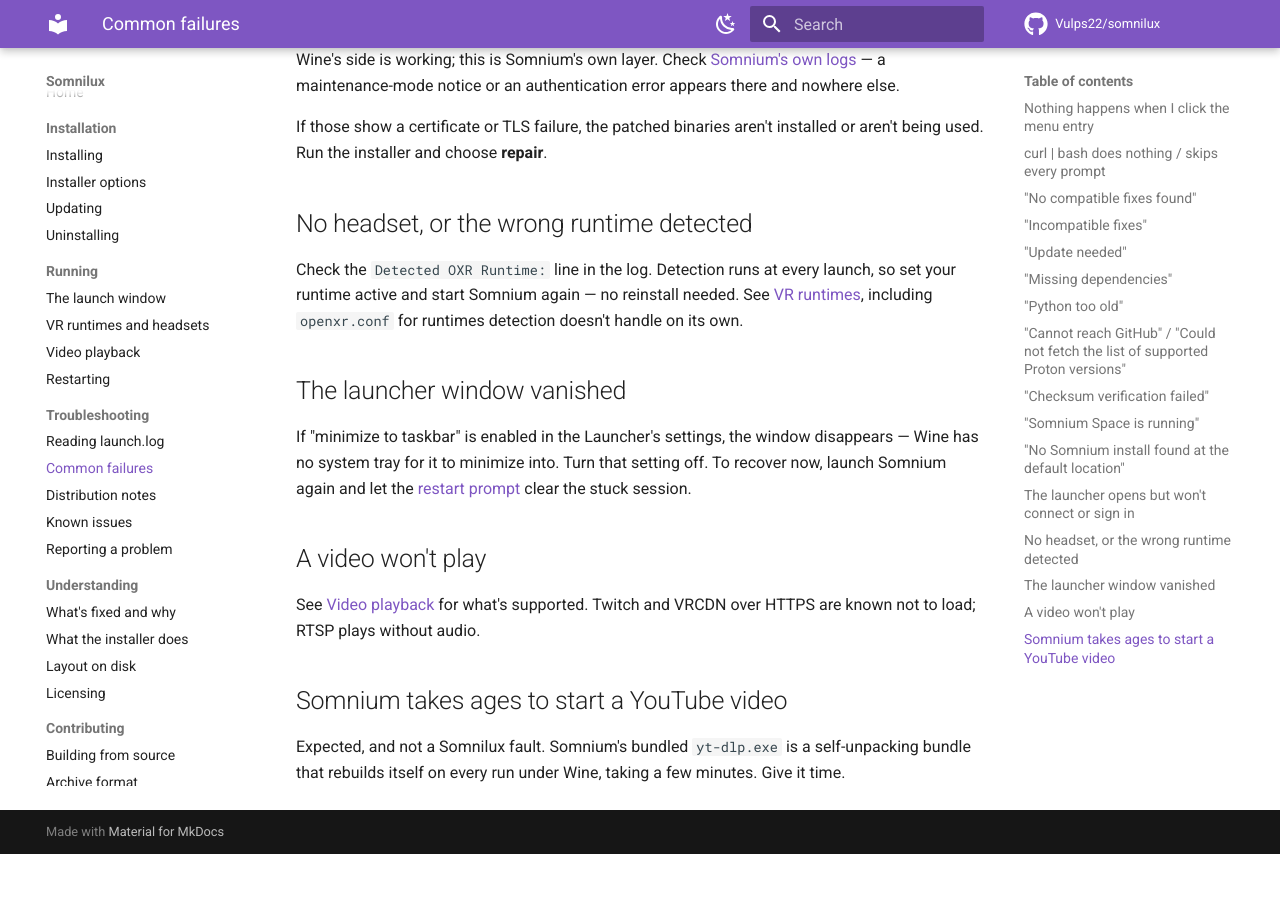
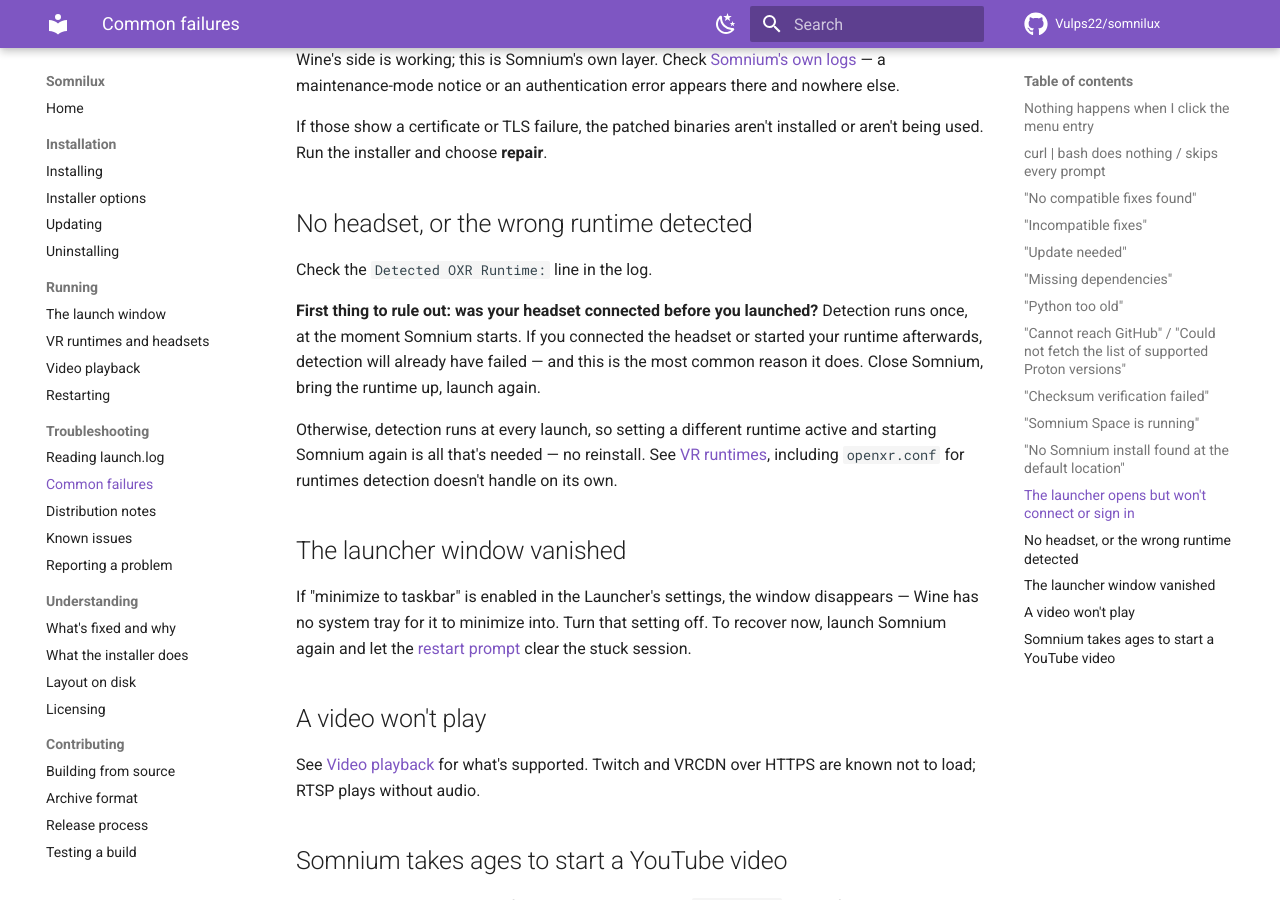
Before and after one commit to Vulps22/somnilux, an MkDocs documentation site: the page built from docs/troubleshooting/common-failures.md, in a window 1280 px wide and 900 px high, scrolled down 2609 px. Built offline with MkDocs 1.6.1 and Material for MkDocs 9.7.7, drawn with Linux system fonts in a browser that asks for light colours; comment, search, counter and statistics services are not loaded; before the commit the page ends 3463 px from its top, so only the background shows below that.

Commit message:
Say the headset must be connected before launching
Detection runs once, at the moment Somnium starts — connecting the headset or
bringing the runtime up afterwards means it has already failed. That was
documented nowhere, and it is the most common reason detection fails.

Placed at each point a user could hit it: the quick start (now its own step),
the first launch after installing, the runtime page, the launch window's
"none detected" line, and the troubleshooting entry, where it is now the
first thing to rule out.

Co-Authored-By: Claude Opus 5 <noreply@anthropic.com>
Claude-Session: https://claude.ai/code/session_01Cz1xdpqj5rk9sLioh18DhB

```diff
--- a/docs/troubleshooting/common-failures.md
+++ b/docs/troubleshooting/common-failures.md
@@ -115,10 +115,18 @@ installed or aren't being used. Run the installer and choose **repair**.
 
 ## No headset, or the wrong runtime detected
 
-Check the `Detected OXR Runtime:` line in the log. Detection runs at every
-launch, so set your runtime active and start Somnium again — no reinstall
-needed. See [VR runtimes](../run/vr-runtimes.md), including `openxr.conf` for
-runtimes detection doesn't handle on its own.
+Check the `Detected OXR Runtime:` line in the log.
+
+**First thing to rule out: was your headset connected before you launched?**
+Detection runs once, at the moment Somnium starts. If you connected the
+headset or started your runtime afterwards, detection will already have failed
+— and this is the most common reason it does. Close Somnium, bring the runtime
+up, launch again.
+
+Otherwise, detection runs at every launch, so setting a different runtime
+active and starting Somnium again is all that's needed — no reinstall. See
+[VR runtimes](../run/vr-runtimes.md), including `openxr.conf` for runtimes
+detection doesn't handle on its own.
 
 ## The launcher window vanished
 
```
Also changed, not shown: docs/index.md (+5 -1 lines), docs/install/installing.md (+5 -0 lines), docs/run/launch-window.md (+6 -1 lines), docs/run/vr-runtimes.md (+11 -2 lines).
